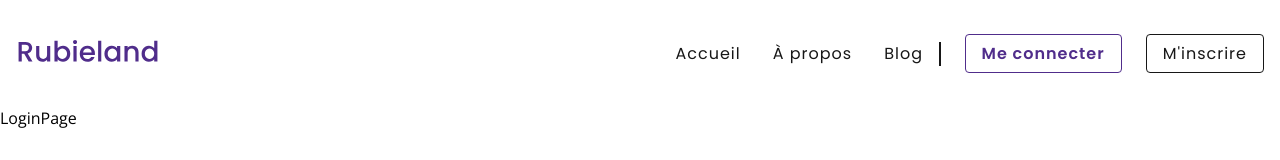
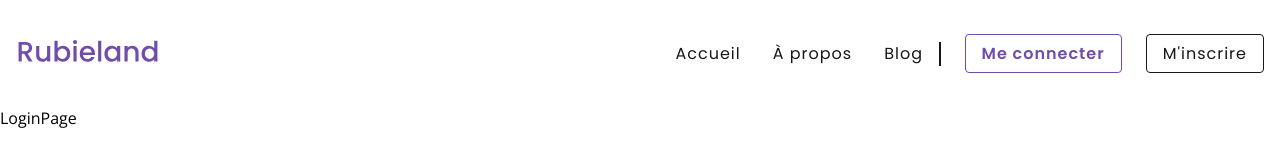
Before and after one commit to rubieland/rubieland, a React (Vite) app in the folder frontend/: page /login in a window 1280 px wide. Shown: the top 160 px of the page. Built offline with nearby package versions, Linux system fonts and the light colour scheme; no server answers.

Commit message:
style: change primary color

```diff
--- a/frontend/src/assets/styles/_variables.scss
+++ b/frontend/src/assets/styles/_variables.scss
@@ -1,6 +1,6 @@
 // colors
 
-$primary: #502d8b;
+$primary: #704dab;
 $secondary: #1e3d7a;
 
 $white: #ffffff;
--- a/frontend/src/assets/styles/colors.ts
+++ b/frontend/src/assets/styles/colors.ts
@@ -1,5 +1,5 @@
 const colors = {
-  primary: '#502d8b',
+  primary: '#704dab',
   white: '#ffffff',
   black: '#000000',
   black90: '#171717',
```
